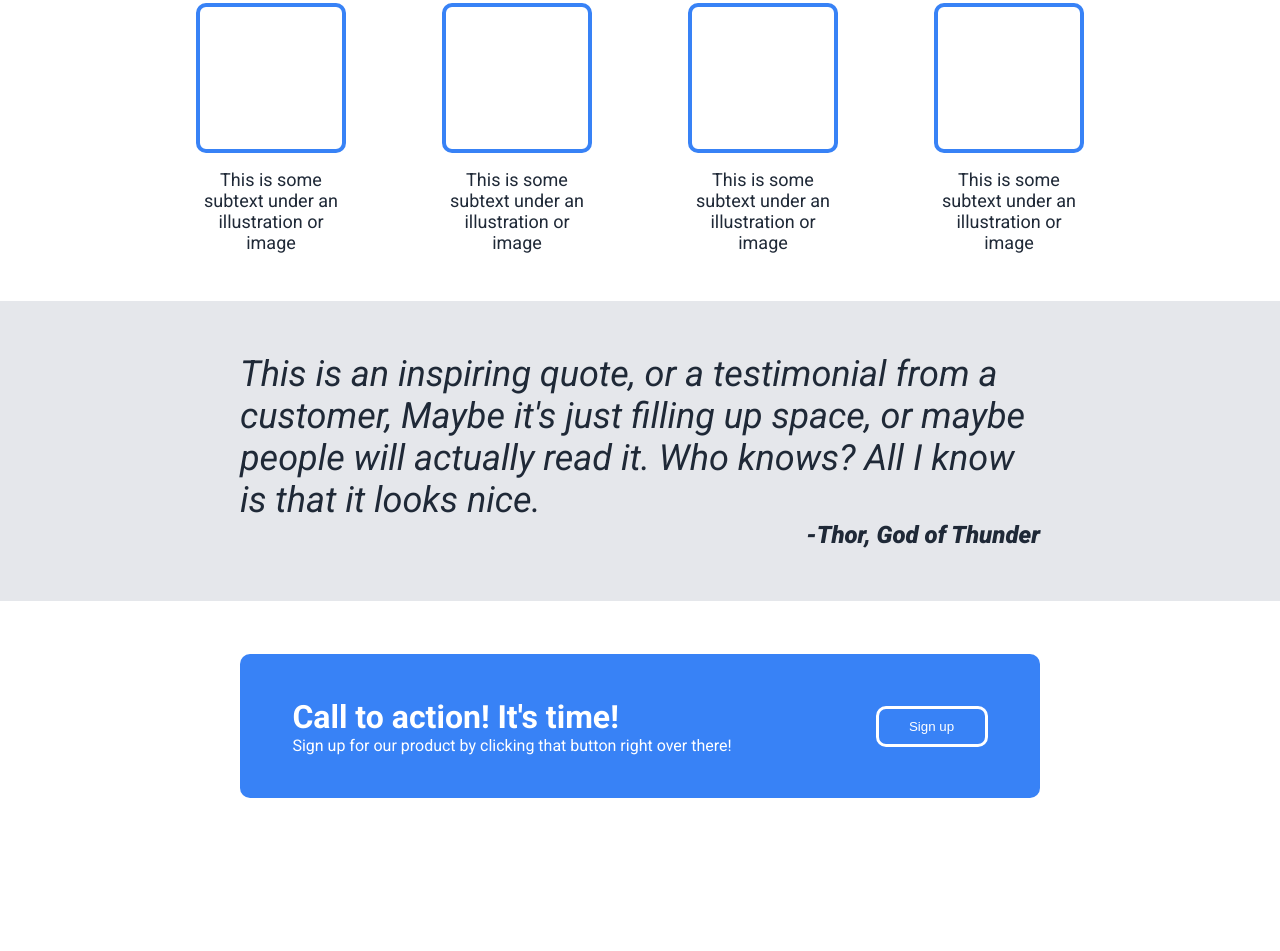
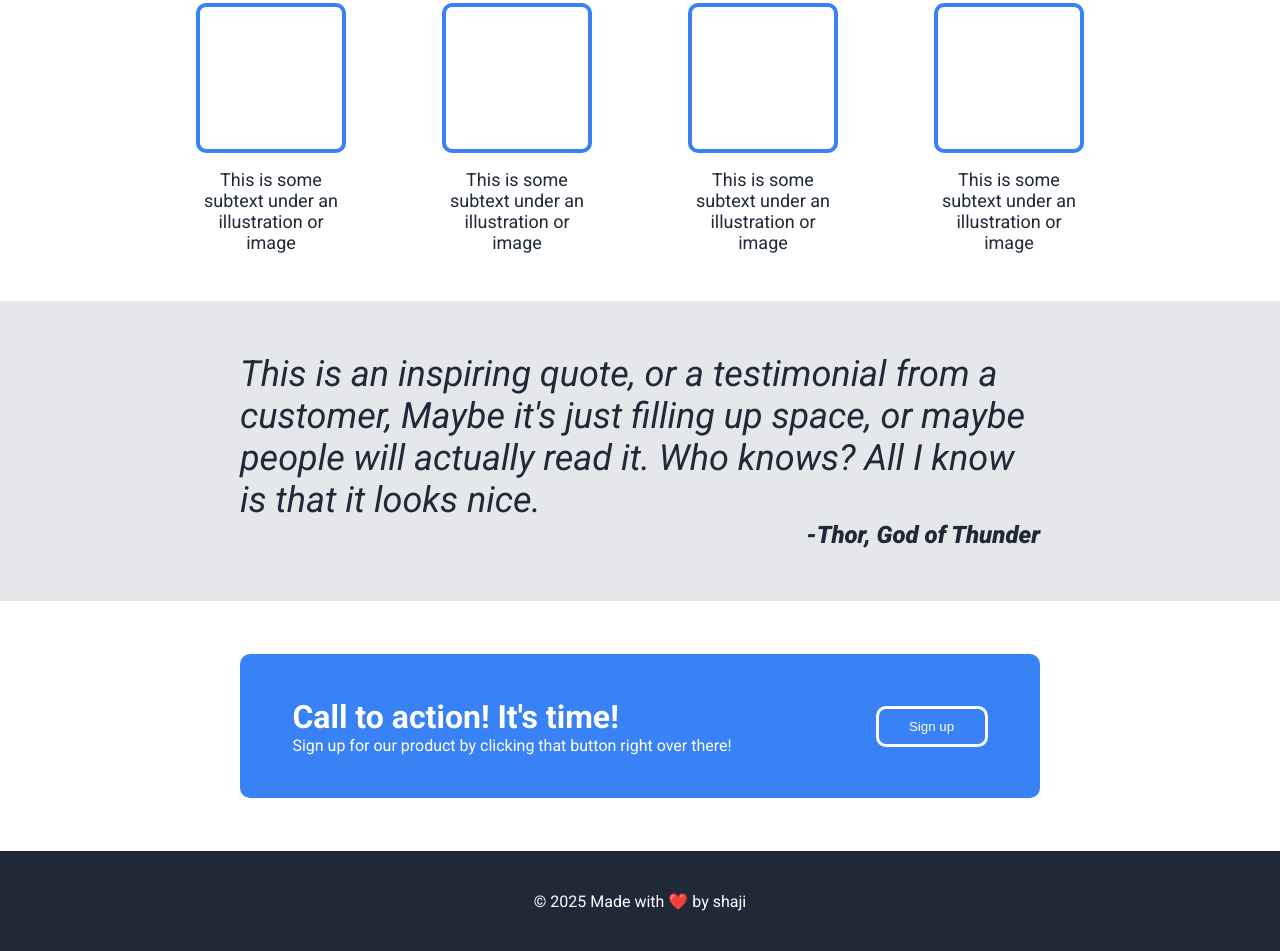
Before and after one commit to okskippper123/landing-page, a plain HTML site: page index.html in a window 1280 px wide. Shown: the part 603-1554 px from the top of the page. Before the commit the page ends 1454 px from the top, so only its background shows below. Drawn offline with Linux system fonts and the light colour scheme.

Commit message:
Add and Style footer

```diff
--- a/index.html
+++ b/index.html
@@ -98,5 +98,9 @@
         </div>
       </div>
     </div>
+
+    <div class="footer">
+      <p>© 2025 Made with ❤️ by shaji</p>
+    </div>
   </body>
 </html>
--- a/style.css
+++ b/style.css
@@ -196,3 +196,12 @@ body{
     border: 3px solid white;
     border-radius: 10px;
 }
+
+.footer{
+    height: 100px;
+    background-color: #1F2937;
+    color: white;
+    display: flex;
+    justify-content: center;
+    align-items: center;
+}
```
